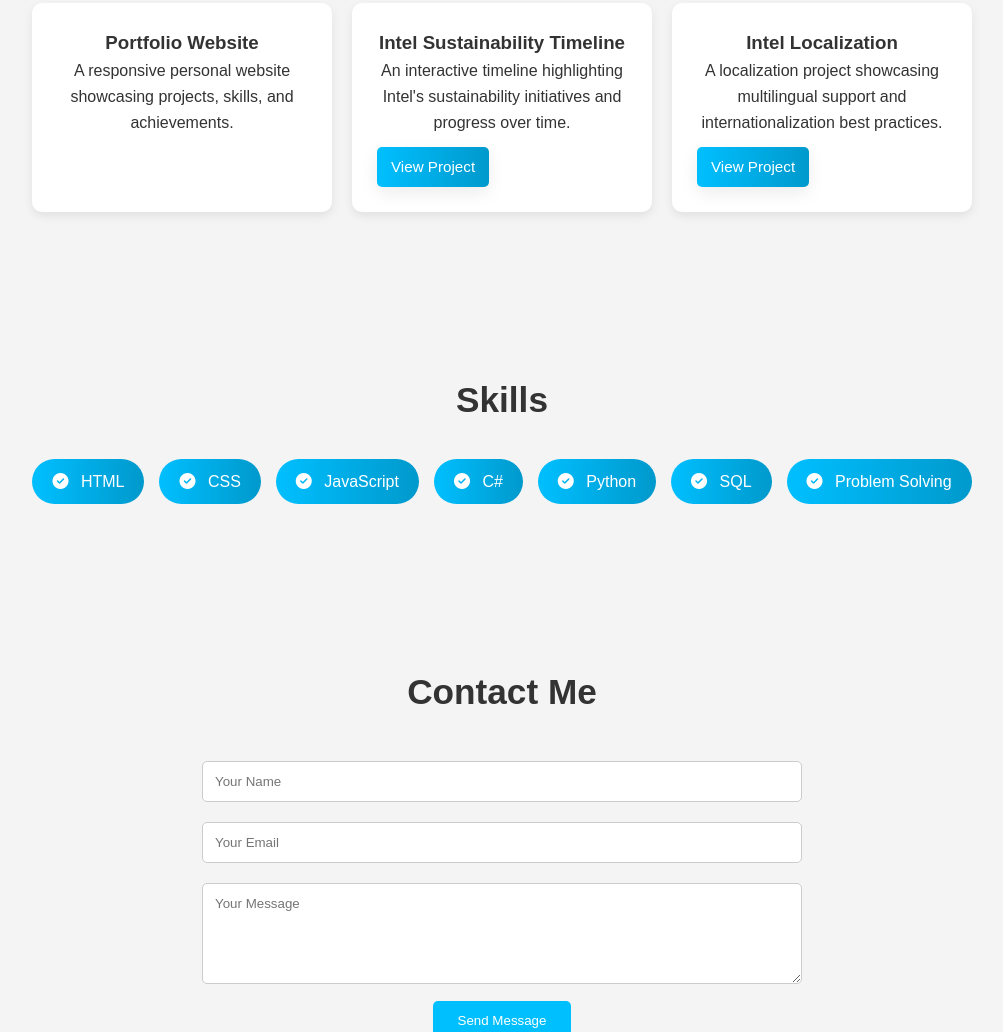
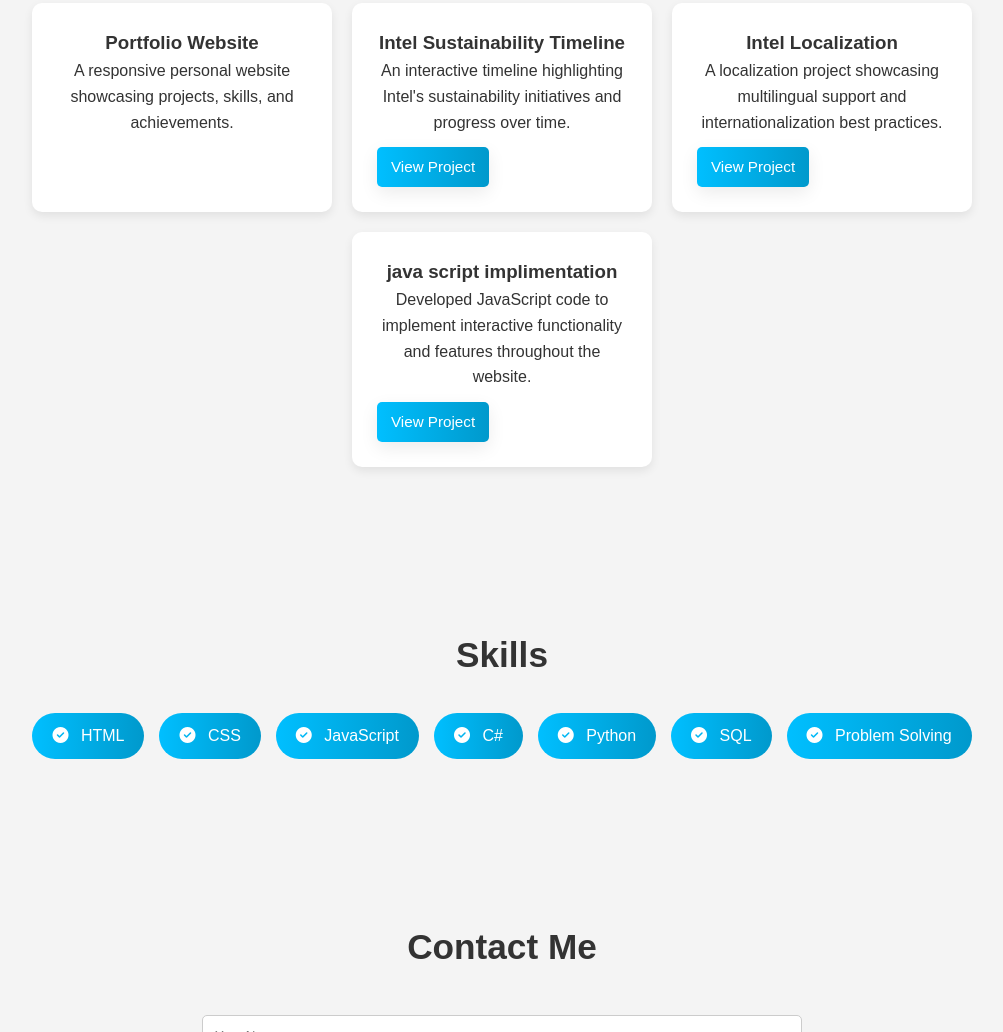
Before and after one commit to rrp034/portfolio, a plain HTML site: page index.html in a window 1280 px wide. Shown: the part 1286-2318 px from the top of the page, without its empty margins (138-1141 px from the left). Drawn offline with Linux system fonts and the light colour scheme; a small style sheet from the web is missing.

Commit message:
added project

```diff
--- a/index.html
+++ b/index.html
@@ -75,6 +75,14 @@
                 <a href="https://rrp034.github.io/intel-localization/" target="_blank" rel="noopener" class="btn">View Project</a>
             </div>
 
+            <div class="project-card">
+                <h3>java script implimentation</h3>
+                <p>
+                    Developed JavaScript code to implement interactive functionality and features throughout the website.
+                </p>
+                <a href="https://rrp034.github.io/project-intel/" target="_blank" rel="noopener" class="btn">View Project</a>
+            </div>
+
         </div>
     </section>
 
```
